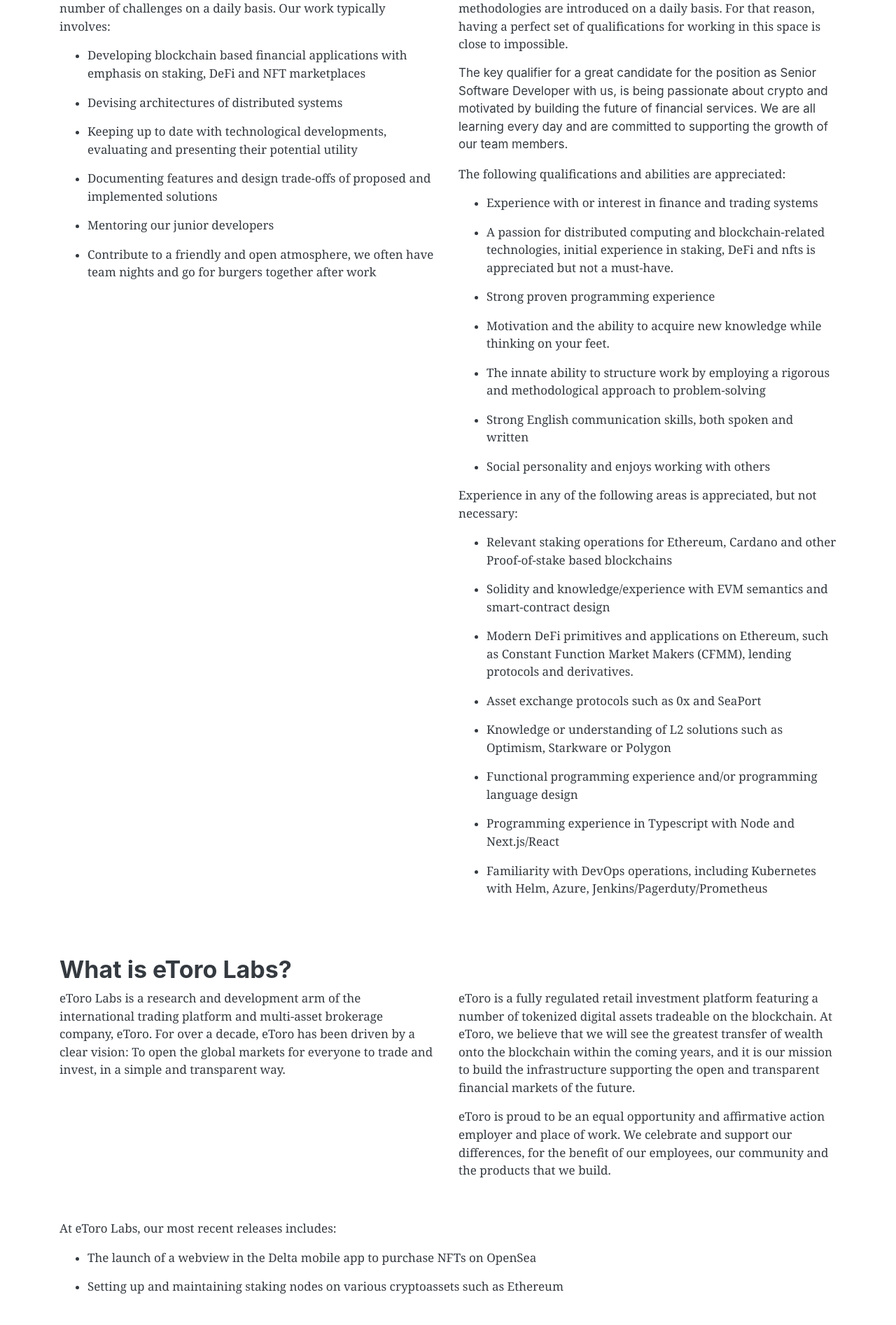
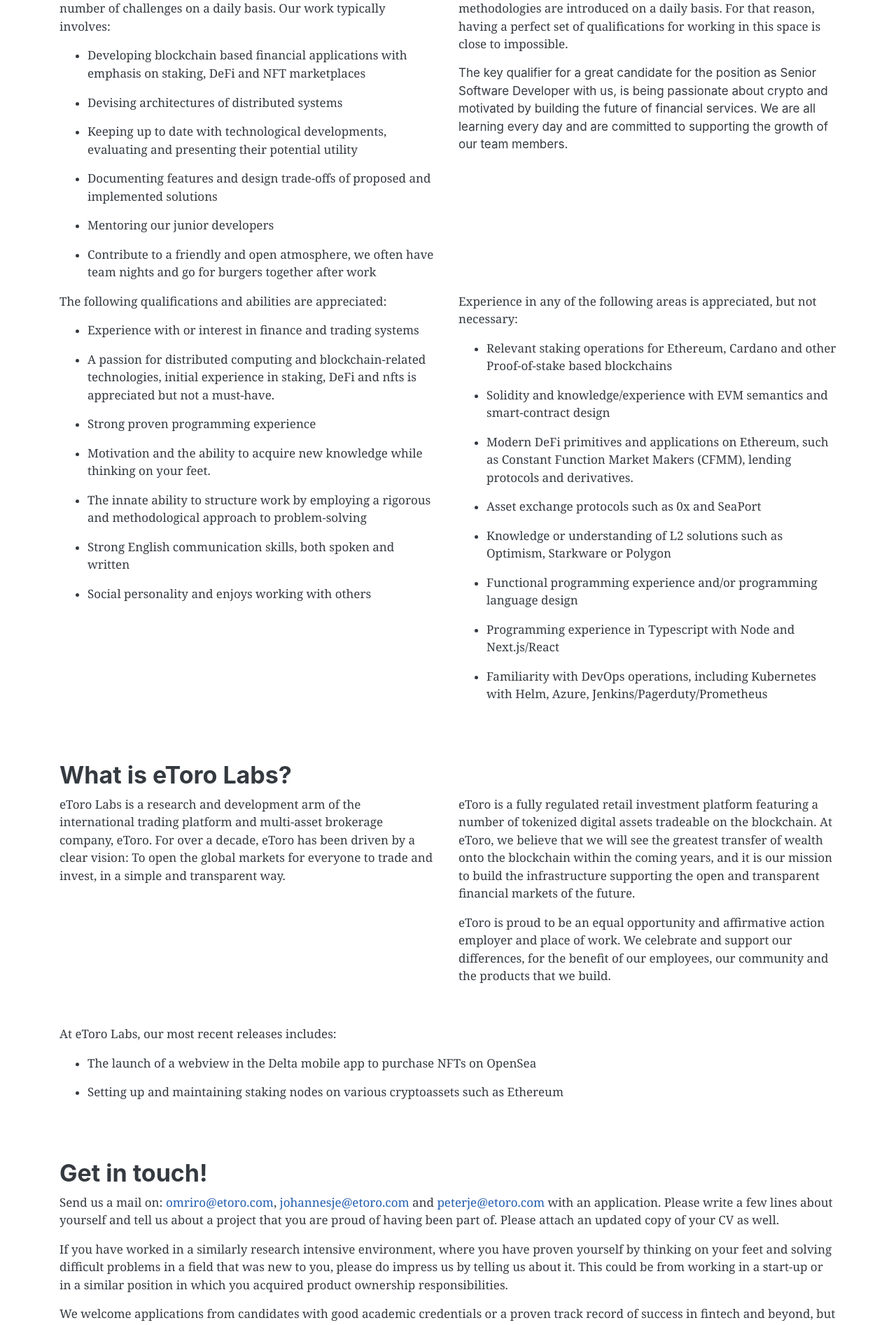
Before and after one commit to etoroxlabs/etoroxlabs.github.io, a Jekyll site: the page built from index.md, in a window 1280 px wide. Shown: the part 993-2887 px from the top of the page at 70% size. Built offline with Jekyll 4.4.1, drawn with Linux system fonts in a browser that asks for light colours.

Commit message:
break li

```diff
--- a/index.md
+++ b/index.md
@@ -52,6 +52,8 @@ layout: page
     </p>
       The key qualifier for a great candidate for the position as Senior Software Developer with us, is being passionate about crypto and motivated by building the future of financial services. We are all learning every day and are committed to supporting the growth of our team members.
     </p>
+  </div>
+  <div class="col-sm-6">
     <p>The following qualifications and abilities are appreciated:</p>
     <ul>
       <li><p>Experience with or interest in finance and trading systems</p></li>
@@ -62,6 +64,8 @@ layout: page
       <li><p>Strong English communication skills, both spoken and written</p></li>
       <li><p>Social personality and enjoys working with others</p></li>
     </ul>
+  </div>
+  <div class="col-sm-6">
     <p>Experience in any of the following areas is appreciated, but not necessary:</p>
       <ul>
         <li><p>Relevant staking operations for Ethereum, Cardano and other Proof-of-stake based blockchains</p></li>
```
